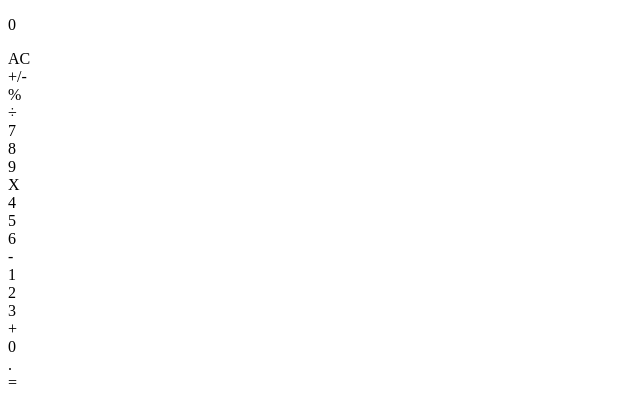
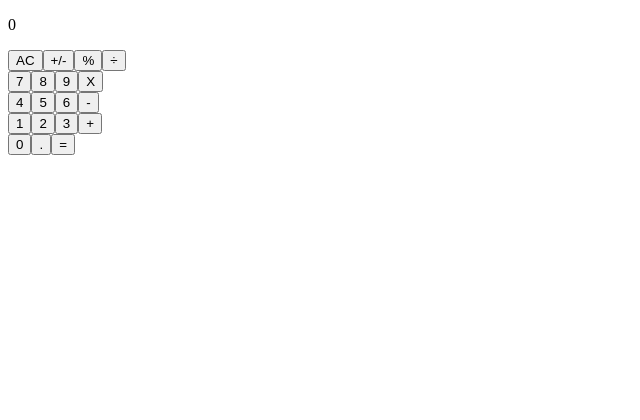
Before and after one commit to helman101/Calculator-React, a React (Create React App) app: page / in a window 1280 px wide. Shown: the top 420 px of the page, without its empty margins (0-640 px from the left). Built offline with nearby package versions, Linux system fonts and the light colour scheme.

Commit message:
add propTypes, default props and solve last linter errors

```diff
--- a/src/components/Button.js
+++ b/src/components/Button.js
@@ -4,9 +4,9 @@ import PropTypes from 'prop-types';
 const Button = (props) => {
   const { name } = props;
   return (
-    <div>
+    <button type="button">
       {name}
-    </div>
+    </button>
   );
 };
 
--- a/src/components/Display.js
+++ b/src/components/Display.js
@@ -10,7 +10,7 @@ const Display = (props) => {
   );
 };
 
-Display.propTypes = { result: PropTypes.string.isRequired };
+Display.propTypes = { result: PropTypes.string };
 Display.defaultProps = { result: '0' };
 
 export default Display;
```
